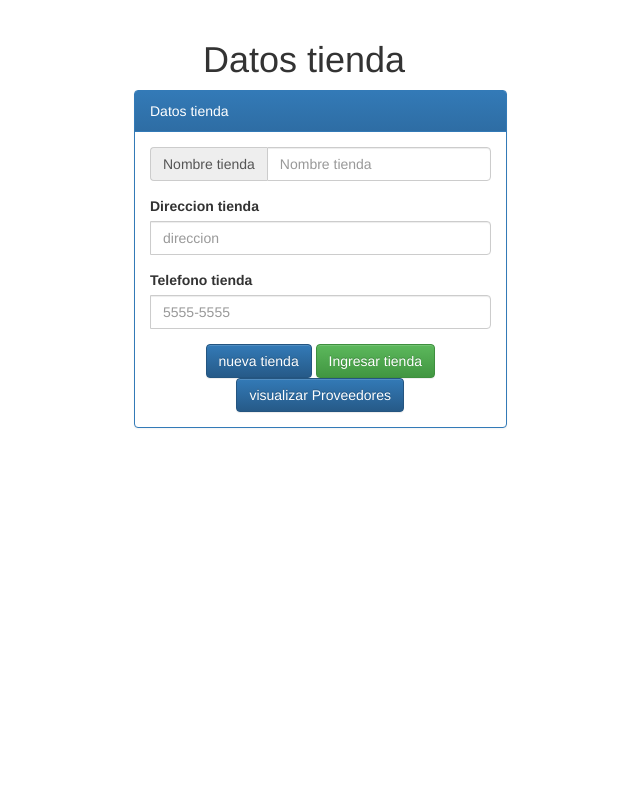
After one commit to AlejandroFuentesHernandez/proyectovideojuegosvacio, a CodeIgniter app: the page made by application/views/tienda_view.php in a window 1280 px wide. The commit adds this page. Shown: the whole page, without its empty margins (336-976 px from the left). Run offline with CodeIgniter, Linux system fonts and the light colour scheme.

Commit message:
tienda form
tienda script abajo datos usuarios, datos empleados

```diff
--- a/application/views/datos_empleados_view.php
+++ b/application/views/datos_empleados_view.php
@@ -21,7 +21,7 @@ include 'url_include.php';
 <head>
 	<title>Ingresar Empleados</title>
 	<meta charset="utf-8">
-	<script src="<?php echo base_url();?>/js/Script_datose.js"></script>
+
 </head>
 <body style="padding: 20px">
 		<div class="container-fluid">
@@ -180,4 +180,5 @@ include 'url_include.php';
 	</div>
 </div>
 </body>
+<script src="<?php echo base_url();?>/js/Script_datose.js"></script>
 </html>
--- a/application/views/datos_usuarios_view.php
+++ b/application/views/datos_usuarios_view.php
@@ -14,7 +14,7 @@ include 'url_include.php';
 <head>
 	<title>Ingresar usarios</title>
 	<meta charset="utf-8">
-	<script src="<?php echo base_url();?>/js/Script_datosu.js"></script>
+
 </head>
 <body style="padding:20px">
 		<div class="container-fluid">
@@ -152,4 +152,5 @@ include 'url_include.php';
 		</div>
 </div>
 </body>
+<script src="<?php echo base_url();?>/js/Script_datosu.js"></script>
 </html>
--- /dev/null
+++ b/application/views/tienda_view.php
@@ -0,0 +1,70 @@
+<?php
+//id_tienda
+//nombre_tienda
+//direccion_tienda
+//telefono_tienda
+include 'url_include.php';
+?>
+<!DOCTYPE html>
+<html>
+<head>
+	<title>Datos Tienda</title>
+	<meta charset="utf-8">
+	<script src="<?php echo base_url();?>/js/Script_tienda.js"></script>
+</head>
+<body style="padding: 20px">
+	<div class="container-fluid">
+		<!--columna1 -->
+		<div class="row">
+			<div class="col-md-12 text-center">
+				<h1>Datos tienda</h1>
+			</div>
+		</div>
+		<!-- columna 2-->
+		<div class="row" style="padding-left: 435px;">
+			<!--parte 2 -->
+			<div class="col-md-6">
+				<div class="panel panel-primary">
+					<div class="panel-heading"> Datos tienda</div>
+					<!--<div class -->
+					<!--cuerpo -->
+					<div class="panel-body">
+						<form id="formtienda" action="" method="POST">
+							<!-- esto estara oculto-->
+							<!--primer campo-->
+							<div class="col-md-12 form-group input-group">
+								<label for="" class="input-group-addon">Nombre tienda</label>
+								<input type="text" id="nombre_tienda" name="nombre_tienda" class="form-control" onblur="" placeholder="Nombre tienda"></div>
+							<!-- segundo campo-->
+							<div class="col-md-12 form-group input-group">
+								<label>Direccion tienda</label>
+								<input type="text" id="direccion_tienda" name="direccion_tienda" class="form-control" onblur="" placeholder="direccion"></div>
+							<!--tercer campo -->
+							<div class="col-md-12 form-group input-group">
+								<label>Telefono tienda</label>
+								<input type="text" id="telefono_tienda" name="telefono_tienda" class="form-control" onblur="" placeholder="5555-5555"></div>
+
+								<div class="col-md-12 text-center">
+									<!-- nuevo-->
+									<div class="col-md-12 text-center"><a href="<? echo site_url();?>" class="btn btn-primary">nueva tienda</a>
+										<!-- boton-->
+										<button type="submit" class="btn btn-success">Ingresar tienda</button>
+									</div>
+									<div class="col-md-12 text-center">
+										<button type="button" class="btn btn-primary" data-toggle="modal" data-target="#exampleModalLong">visualizar Proveedores</button>
+									</div>
+								</div>
+						</form>
+					</div><!-- fin del cuerpo-->
+				</div><!-- panel -->
+			</div><!-- col md6-->
+		</div><!-- row -->
+	</div><!-- finclass container-->
+
+
+	<div>
+		<div class="modal fade"></div>
+	</div>
+
+</body>
+</html>
--- /dev/null
+++ b/js/Script_tienda.js
@@ -0,0 +1 @@
+Script_tienda
```
